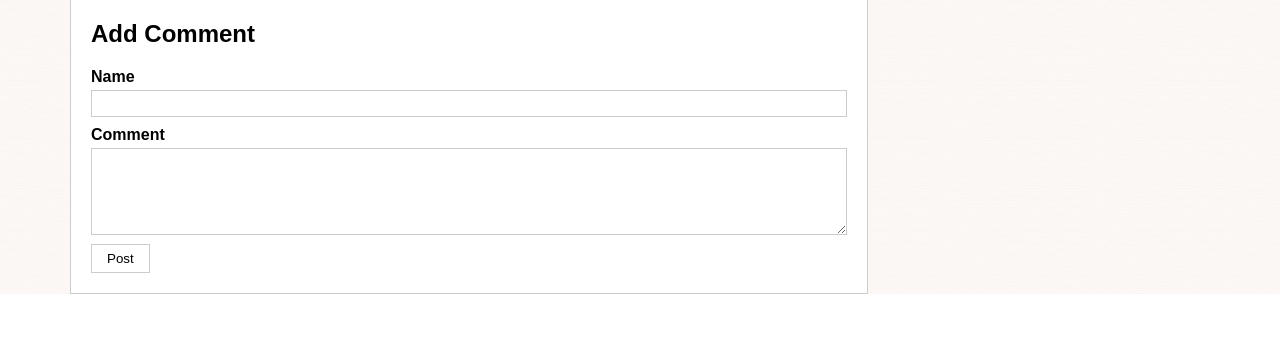
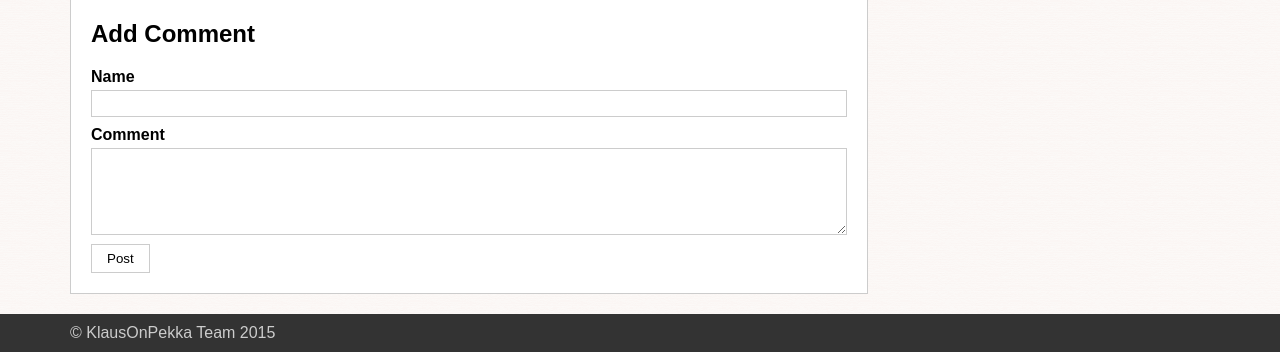
Before and after one commit to henrikra/blogi, a PHP site: page /post.php in a window 1280 px wide. Shown: the part 908-1260 px from the top of the page. Before the commit the page ends 1202 px from the top, so only its background shows below. Run offline with PHP 8.4, Linux system fonts and the light colour scheme; data comes from the database, SQL or seed files in the repository; data that the repository does not hold is empty; some libraries are stand-ins or nearby versions.

Commit message:
Footer lisätty.

```diff
--- a/add_post.php
+++ b/add_post.php
@@ -69,6 +69,7 @@
 			</div> <!-- main content -->
 			<?php include_once('sidebar.php'); ?>
 		</div>
+		<?php include_once('footer.php'); ?>
 	</body>
 
 </html>
--- a/css/styles.css
+++ b/css/styles.css
@@ -180,7 +180,7 @@ aside {
 	margin-top: 4px;
 }
 
-.form-row label {
+.form-row > label {
 	font-weight: bold;
 }
 
@@ -303,6 +303,18 @@ textarea {
 	padding: 35px 20px 15px;
 }
 
+/*--- Footer ---*/
+
+footer {
+	background: #333;
+	color: #ccc;
+	margin-top: 20px;
+}
+
+footer .footer-content {
+	padding: 10px 0;
+}
+
 @media (max-width: 767px) {
 	.wrapper {
 		padding: 0 5px 10px;
--- /dev/null
+++ b/footer.php
@@ -0,0 +1,8 @@
+<footer>
+	<div class="wrapper">
+		<div class="footer-content">
+			&copy; KlausOnPekka Team 2015
+		</div>
+	</div>
+</footer>
+<script src="js/main.js"></script>
--- a/index.php
+++ b/index.php
@@ -66,6 +66,7 @@ $query = $handler->query('SELECT * FROM post ORDER BY postDatetime DESC;');
 			</div><!-- main-content -->
 			<?php include_once('sidebar.php'); ?>
 		</div><!-- wrapper -->
+		<?php include_once('footer.php'); ?>
 	</body>
 
 </html>
--- a/post.php
+++ b/post.php
@@ -78,6 +78,7 @@
 			</div><!-- main-content -->
 			<?php include_once('sidebar.php'); ?>
 		</div><!-- wrapper -->
+		<?php include_once('footer.php'); ?>
 	</body>
 
 </html>
--- a/sidebar.php
+++ b/sidebar.php
@@ -14,4 +14,3 @@
 		</div><!-- panel-container -->
 	</div>
 </aside>
-<script src="js/main.js"></script>
```
